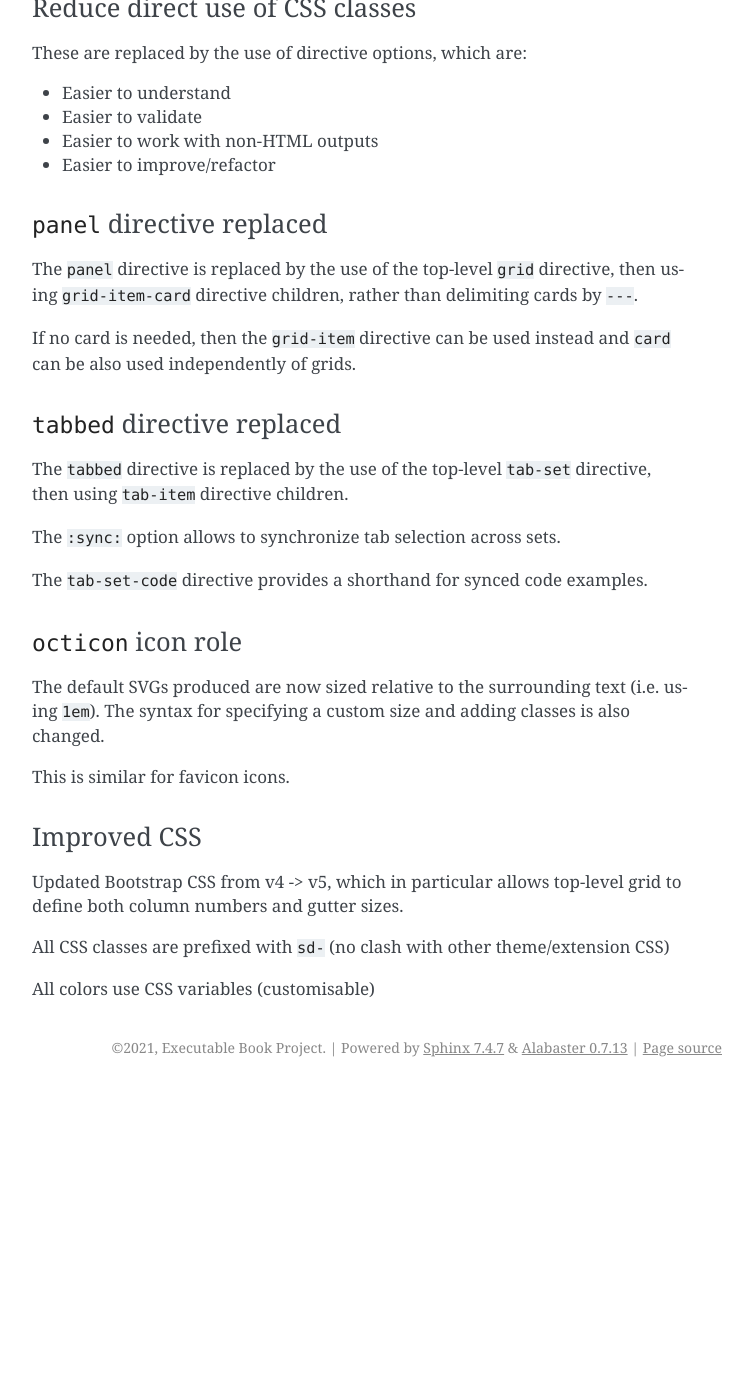
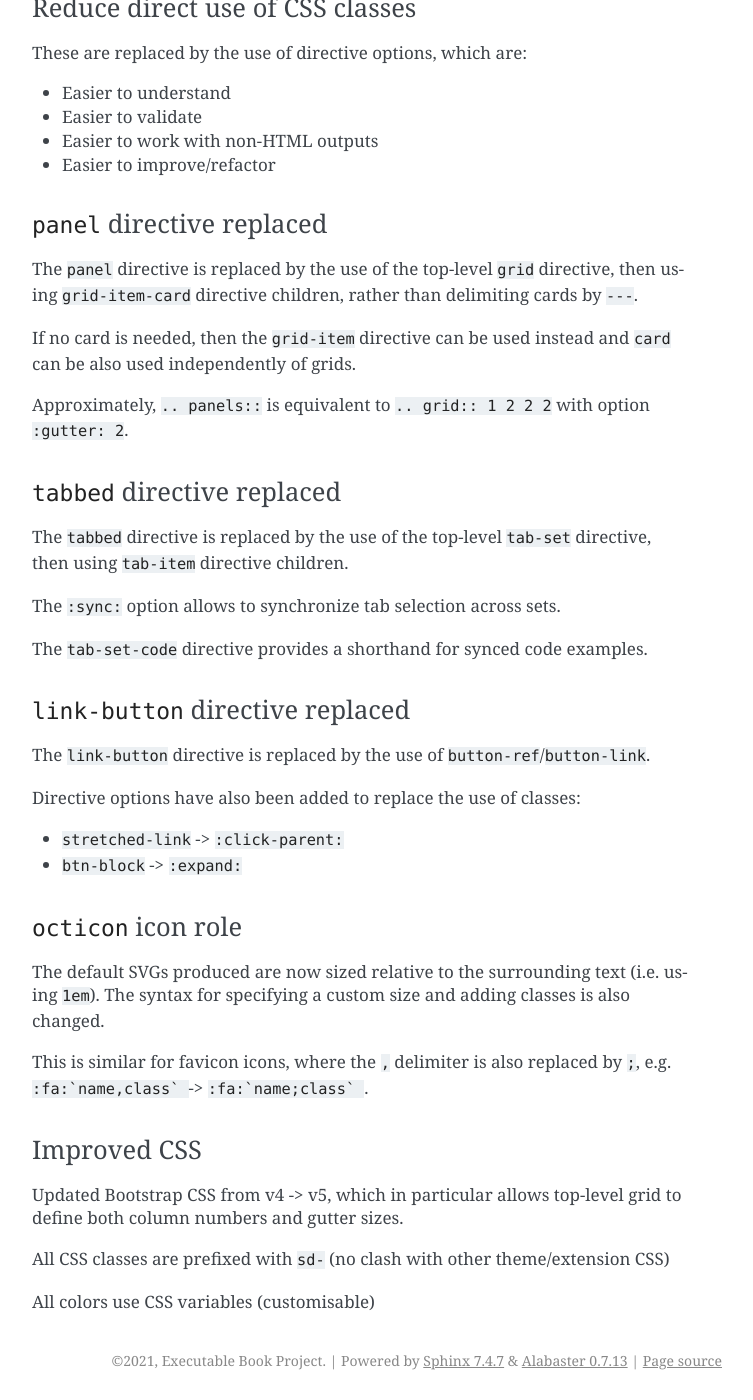
Before and after one commit to executablebooks/sphinx-design, a Sphinx documentation site: the page built from docs/get_started.md, in a window 1280 px wide and 1400 px high, scrolled down 1203 px. Shown: the whole window, without its empty margins (388-1141 px from the left). Built offline with Sphinx 7.4.7, drawn with Linux system fonts in a browser that asks for light colours; before the commit the page ends 2290 px from its top, so only the background shows below that; some of the changed text lies outside the part shown.

Commit message:
📚 DOCS: Add more sphinx-panels migration tips

```diff
--- a/docs/get_started.md
+++ b/docs/get_started.md
@@ -74,8 +74,9 @@ These are replaced by the use of directive options, which are:
 The `panel` directive is replaced by the use of the top-level `grid` directive,
 then using `grid-item-card` directive children, rather than delimiting cards by `---`.
 
-If no card is needed, then the `grid-item` directive can be used instead
-and `card` can be also used independently of grids.
+If no card is needed, then the `grid-item` directive can be used instead and `card` can be also used independently of grids.
+
+Approximately, `.. panels::` is equivalent to `.. grid:: 1 2 2 2` with option `:gutter: 2`.
 
 ### `tabbed` directive replaced
 
@@ -86,12 +87,21 @@ The `:sync:` option allows to synchronize tab selection across sets.
 
 The `tab-set-code` directive provides a shorthand for synced code examples.
 
+### `link-button` directive replaced
+
+The `link-button` directive is replaced by the use of `button-ref`/`button-link`.
+
+Directive options have also been added to replace the use of classes:
+
+- `stretched-link` -> `:click-parent:`
+- `btn-block` -> `:expand:`
+
 ### `octicon` icon role
 
 The default SVGs produced are now sized relative to the surrounding text (i.e. using `1em`).
 The syntax for specifying a custom size and adding classes is also changed.
 
-This is similar for favicon icons.
+This is similar for favicon icons, where the `,` delimiter is also replaced by `;`, e.g. ``:fa:`name,class` `` -> ``:fa:`name;class` ``.
 
 ### Improved CSS
 
```
